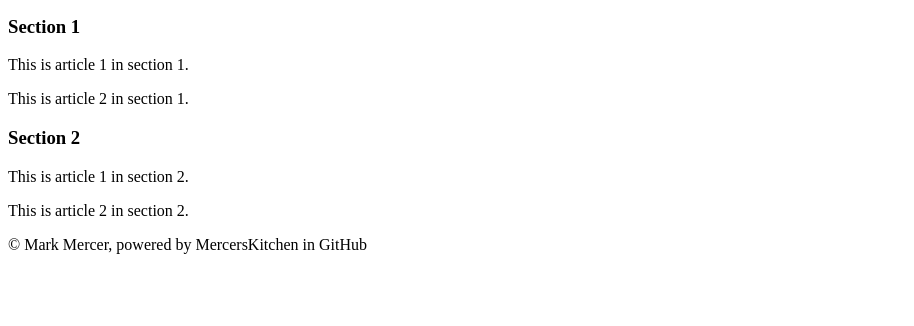
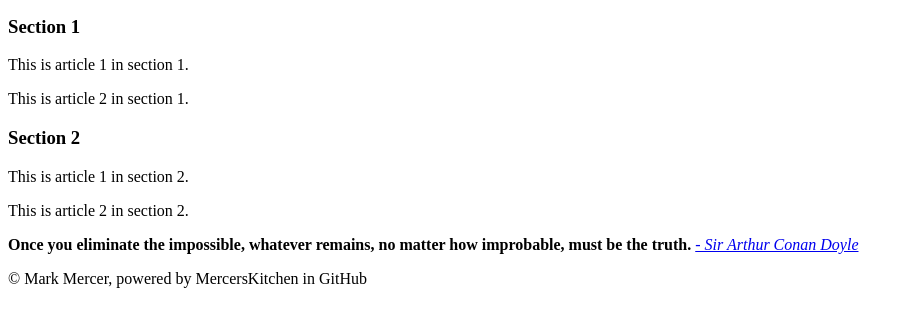
Before and after one commit to davidv2002/cs10_q1_websites_sandbox, a plain HTML site: page HTML lessions/childPages/Template.html in a window 1280 px wide. Shown: the part 148-474 px from the top of the page, without its empty margins (0-914 px from the left). Drawn offline with Linux system fonts and the light colour scheme.

Commit message:
Update Template.html

```diff
--- a/HTML lessions/childPages/Template.html
+++ b/HTML lessions/childPages/Template.html
@@ -48,6 +48,14 @@
   </body>
 
   <footer>
+    <blockquote cite="https://www.brainyquote.com/quotes/arthur_conan_doyle_134512">
+      <!--date accassed: 20200917 -->
+    </blockquote>
+    <p>
+      <strong>Once you eliminate the impossible, whatever remains, no matter how improbable, must be the truth.</strong>
+      <em><a href="https://www.brainyquote.com/quotes/arthur_conan_doyle_134512">
+      - Sir Arthur Conan Doyle</a></em>
+    </p>
     <p>&copy Mark Mercer, powered by MercersKitchen in GitHub</p>
   </footer>
 
```
